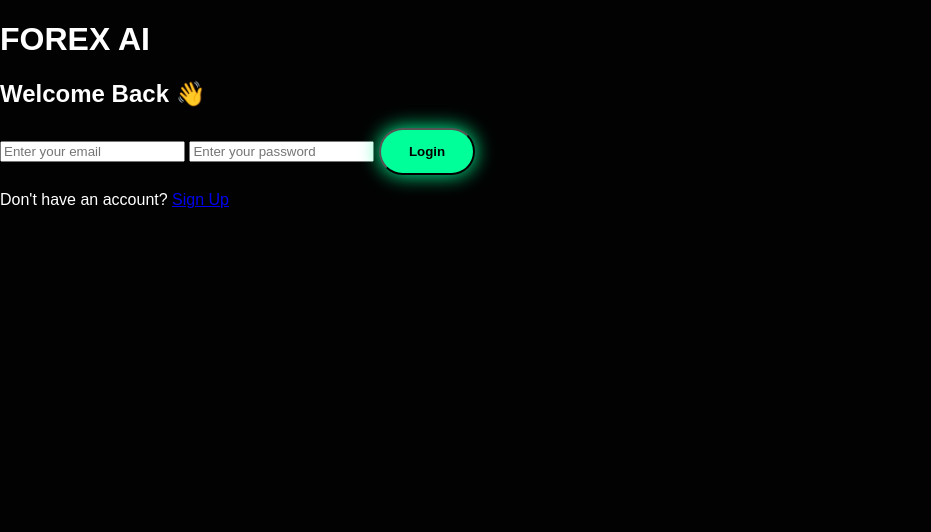
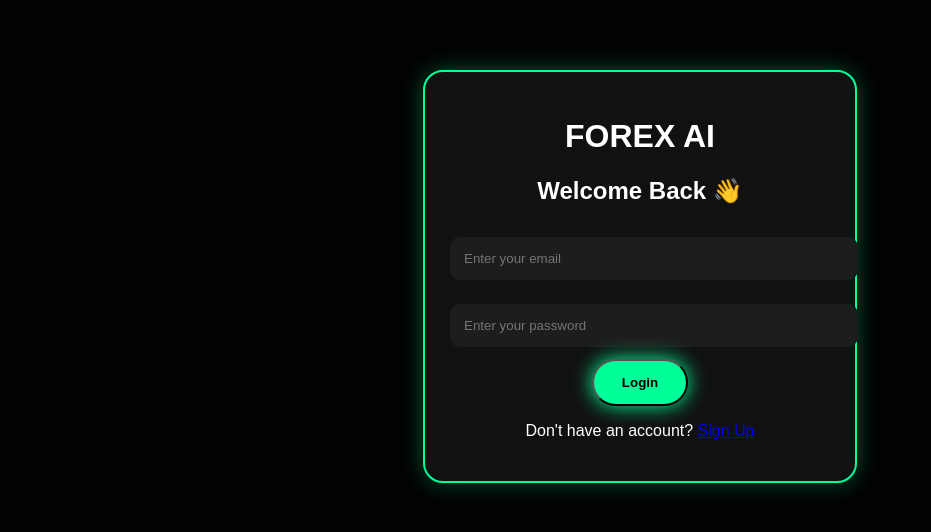
Before and after one commit to ultrapips256/Forex-AI, a plain HTML site: page login.html in a window 1280 px wide. Shown: the whole page, without its empty margins (0-931 px from the left). Drawn offline with Linux system fonts and the light colour scheme.

Commit message:
Add styles for form container and input elements

```diff
--- a/style.css
+++ b/style.css
@@ -90,3 +90,24 @@ footer{
   background:#000;
   color:#00ff99;
 }
+.form-container{
+  width:90%;
+  max-width:380px;
+  margin:70px auto;
+  background:#111;
+  padding:25px;
+  border-radius:20px;
+  border:2px solid #00ff99;
+  text-align:center;
+  box-shadow:0 0 25px rgba(0,255,153,.3);
+}
+
+.form-container input{
+  width:100%;
+  padding:14px;
+  margin:12px 0;
+  border:none;
+  border-radius:10px;
+  background:#1d1d1d;
+  color:white;
+}
```
